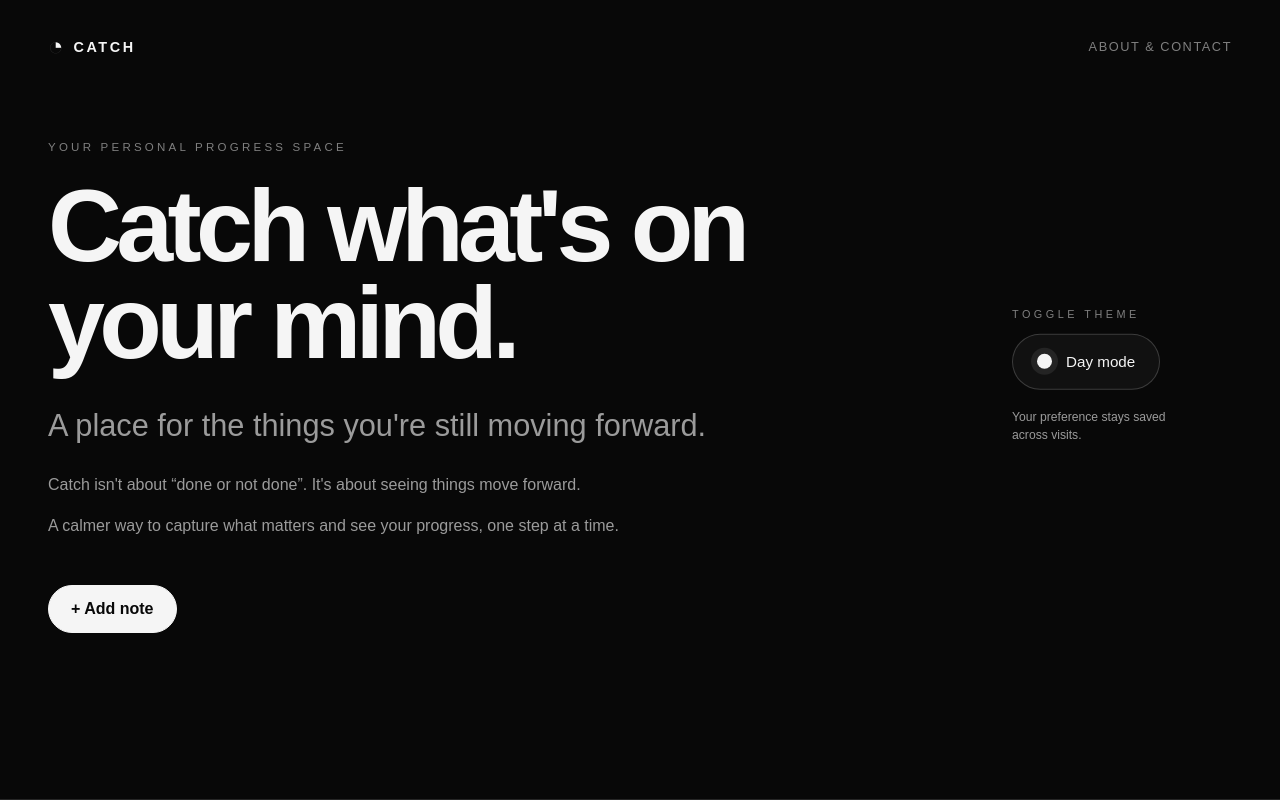
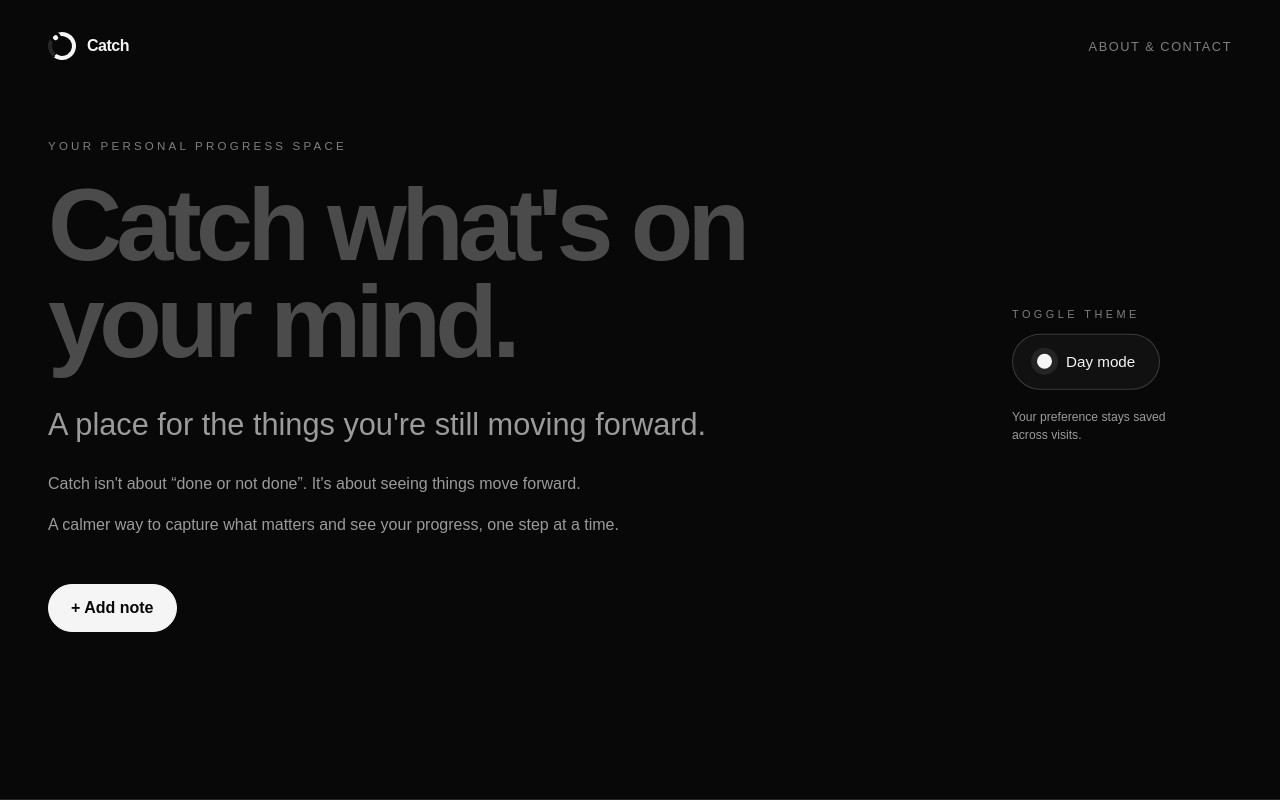
Before and after one commit to Frida1989/Catch, a React (Vite) app: page / in a window 1280 px wide. Shown: the top 800 px of the page. Built offline with nearby package versions, Linux system fonts and the light colour scheme.

Commit message:
Add AI task breakdown feature

```diff
--- a/package.json
+++ b/package.json
@@ -10,6 +10,7 @@
     "preview": "vite preview"
   },
   "dependencies": {
+    "@google/genai": "^2.24.0",
     "react": "^19.2.8",
     "react-dom": "^19.2.8",
     "react-router-dom": "6.3"
--- a/src/App.css
+++ b/src/App.css
@@ -301,17 +301,11 @@
 
   margin: 0 0 32px;
 
-  color: var(--text-main);
-
   font-size: clamp(3.5rem, 8vw, 7.5rem);
   font-weight: 600;
 
   line-height: 0.95;
   letter-spacing: -0.055em;
-}
-
-.hero-title-highlight {
-  color: var(--text-main);
 }
 
 .hero-subtitle {
@@ -2606,3 +2600,252 @@
     border-radius: 24px 24px 16px 16px;
   }
 }
+/* ========================================
+   HERO CURSOR REVEAL
+======================================== */
+
+.hero-title-reveal {
+  position: relative;
+
+  width: fit-content;
+  max-width: 1000px;
+
+  --mouse-x: 50%;
+  --mouse-y: 50%;
+}
+
+/* Normal dark / muted title */
+.hero-title-base {
+  color: #4b4b4b;
+}
+
+/* Bright copy */
+.hero-title-light {
+  position: absolute;
+
+  inset: 0;
+
+  color: #ffffff;
+
+  pointer-events: none;
+
+  opacity: 0;
+
+  mask-image: radial-gradient(
+    circle 150px at var(--mouse-x) var(--mouse-y),
+    black 0%,
+    black 25%,
+    transparent 75%
+  );
+
+  -webkit-mask-image: radial-gradient(
+    circle 150px at var(--mouse-x) var(--mouse-y),
+    black 0%,
+    black 25%,
+    transparent 75%
+  );
+
+  text-shadow:
+    0 0 20px rgba(255, 255, 255, 0.12),
+    0 0 45px rgba(255, 255, 255, 0.06);
+
+  transition: opacity 0.25s ease;
+}
+
+/* Only show reveal when mouse is on title */
+.hero-title-reveal:hover .hero-title-light {
+  opacity: 1;
+}
+.page-shell[data-theme="light"] .hero-title-base {
+  color: #a4a9b0;
+}
+
+.page-shell[data-theme="light"] .hero-title-light {
+  color: #181818;
+
+  text-shadow:
+    0 0 18px rgba(24, 24, 24, 0.1),
+    0 0 35px rgba(24, 24, 24, 0.05);
+}
+/* ========================================
+   CATCH LOGO
+======================================== */
+
+.catch-logo {
+  display: inline-flex;
+  align-items: center;
+
+  gap: 11px;
+
+  color: var(--text-main);
+
+  text-decoration: none;
+}
+
+/* Progress ring */
+.catch-logo-ring {
+  position: relative;
+
+  width: 28px;
+  height: 28px;
+
+  flex-shrink: 0;
+
+  display: grid;
+  place-items: center;
+
+  border-radius: 50%;
+
+  background: conic-gradient(
+    var(--text-main) 0deg 250deg,
+    var(--border) 250deg 360deg
+  );
+
+  transform: rotate(-35deg);
+
+  transition: transform 0.45s ease;
+}
+
+/* Empty middle */
+.catch-logo-ring-center {
+  width: 20px;
+  height: 20px;
+
+  border-radius: 50%;
+
+  background: var(--page-bg);
+}
+
+/* Small progress point */
+.catch-logo-ring::after {
+  content: "";
+
+  position: absolute;
+
+  width: 5px;
+  height: 5px;
+
+  top: 1px;
+  left: 11px;
+
+  border-radius: 50%;
+
+  background: var(--text-main);
+
+  box-shadow: 0 0 0 3px var(--page-bg);
+}
+
+/* Catch text */
+.catch-logo-text {
+  font-size: 1rem;
+  font-weight: 600;
+
+  letter-spacing: -0.03em;
+}
+
+/* Tiny interaction */
+.catch-logo:hover .catch-logo-ring {
+  transform: rotate(15deg);
+}
+/* ========================================
+   AI ASSIST
+======================================== */
+
+.ai-section {
+  margin: 48px 0;
+
+  padding: 36px;
+
+  border: 1px solid var(--border);
+  border-radius: 26px;
+
+  background: var(--surface);
+}
+
+.ai-title {
+  margin: 10px 0 12px;
+
+  color: var(--text-main);
+
+  font-size: clamp(1.6rem, 3vw, 2.4rem);
+  font-weight: 500;
+
+  letter-spacing: -0.03em;
+}
+
+.ai-description {
+  max-width: 540px;
+
+  margin: 0 0 28px;
+
+  color: var(--text-muted);
+
+  line-height: 1.6;
+}
+
+.ai-button {
+  min-height: 46px;
+
+  padding: 11px 18px;
+
+  border: 1px solid var(--text-main);
+  border-radius: 999px;
+
+  background: var(--text-main);
+  color: var(--page-bg);
+
+  font-weight: 500;
+}
+
+.ai-button:disabled {
+  opacity: 0.55;
+  cursor: wait;
+}
+
+.ai-error {
+  margin-top: 20px;
+
+  color: #ff5a5a;
+
+  font-size: 0.9rem;
+}
+
+.ai-steps {
+  margin: 32px 0 0;
+  padding: 0;
+
+  list-style: none;
+
+  display: grid;
+
+  gap: 12px;
+}
+
+.ai-steps li {
+  padding: 18px;
+
+  display: flex;
+  align-items: flex-start;
+
+  gap: 16px;
+
+  border: 1px solid var(--border);
+  border-radius: 16px;
+
+  background: var(--surface-soft);
+}
+
+.ai-steps li span {
+  color: var(--text-soft);
+
+  font-size: 0.72rem;
+  font-weight: 600;
+}
+
+.ai-steps li p {
+  margin: 0;
+
+  color: var(--text-main);
+
+  line-height: 1.5;
+}
--- a/src/Pages/About.jsx
+++ b/src/Pages/About.jsx
@@ -24,9 +24,12 @@ function About() {
       ======================================== */}
 
       <div className="about-top">
-        <Link to="/" className="brand">
-          <span className="brand-progress">◔</span>
-          <span className="brand-name">Catch</span>
+        <Link to="/" className="catch-logo">
+          <span className="catch-logo-ring" aria-hidden="true">
+            <span className="catch-logo-ring-center"></span>
+          </span>
+
+          <span className="catch-logo-text">Catch</span>
         </Link>
 
         <Link to="/" className="about-back-link">
@@ -65,7 +68,7 @@ function About() {
             <p className="video-small-text">Catch story</p>
 
             <h3>
-              Your future story video
+              My Catch story video
               <br />
               will live here.
             </h3>
--- a/src/Pages/Home.jsx
+++ b/src/Pages/Home.jsx
@@ -26,9 +26,12 @@ function Home({ notes, addNote }) {
     <div className="home-page">
       <section className="hero-section">
         <div className="hero-top">
-          <Link to="/" className="brand">
-            <span className="brand-progress">◔</span>
-            <span className="brand-name">Catch</span>
+          <Link to="/" className="catch-logo">
+            <span className="catch-logo-ring" aria-hidden="true">
+              <span className="catch-logo-ring-center"></span>
+            </span>
+
+            <span className="catch-logo-text">Catch</span>
           </Link>
 
           <Link to="/about" className="hero-about-link">
@@ -61,10 +64,28 @@ function Home({ notes, addNote }) {
           </div>
           <p className="hero-eyebrow">Your personal progress space</p>
 
-          <h1 className="hero-title">
-            Catch what's on
-            <span className="hero-title-highlight"> your mind.</span>
-          </h1>
+          <div
+            className="hero-title-reveal"
+            onMouseMove={(e) => {
+              const rect = e.currentTarget.getBoundingClientRect();
+
+              const x = e.clientX - rect.left;
+              const y = e.clientY - rect.top;
+
+              e.currentTarget.style.setProperty("--mouse-x", `${x}px`);
+              e.currentTarget.style.setProperty("--mouse-y", `${y}px`);
+            }}
+          >
+            {/* Normal title */}
+            <h1 className="hero-title hero-title-base">
+              Catch what's on your mind.
+            </h1>
+
+            {/* Bright title revealed by cursor */}
+            <h1 className="hero-title hero-title-light" aria-hidden="true">
+              Catch what's on your mind.
+            </h1>
+          </div>
 
           <h2 className="hero-subtitle">
             A place for the things you're still moving forward.
--- a/src/Pages/NoteDetails.jsx
+++ b/src/Pages/NoteDetails.jsx
@@ -14,6 +14,9 @@ function NoteDetails({ notes, deleteNote, editNote }) {
   const [editTargetPeriod, setEditTargetPeriod] = useState("");
   const [editProgress, setEditProgress] = useState(0);
   const [editError, setEditError] = useState("");
+  const [aiSteps, setAiSteps] = useState([]);
+  const [aiLoading, setAiLoading] = useState(false);
+  const [aiError, setAiError] = useState("");
 
   // Find the note from the URL id
   const note = notes.find((note) => note.id === Number(noteId));
@@ -78,6 +81,38 @@ function NoteDetails({ notes, deleteNote, editNote }) {
   function handleCancelEdit() {
     setEditError("");
     setIsEditing(false);
+  }
+  async function handleBreakIntoSteps() {
+    setAiLoading(true);
+    setAiError("");
+    setAiSteps([]);
+
+    try {
+      const response = await fetch("/api/break-down", {
+        method: "POST",
+
+        headers: {
+          "Content-Type": "application/json",
+        },
+
+        body: JSON.stringify({
+          title: note.title,
+          description: note.description,
+        }),
+      });
+
+      if (!response.ok) {
+        throw new Error("Could not generate steps");
+      }
+
+      const data = await response.json();
+
+      setAiSteps(data.steps);
+    } catch (error) {
+      setAiError("Could not generate steps. Please try again.");
+    } finally {
+      setAiLoading(false);
+    }
   }
 
   return (
@@ -318,6 +353,38 @@ function NoteDetails({ notes, deleteNote, editNote }) {
                 </div>
               </div>
             </section>
+            <section className="ai-section">
+              <p className="section-eyebrow">AI ASSIST</p>
+
+              <h2 className="ai-title">Make the next step easier.</h2>
+
+              <p className="ai-description">
+                Break this catch into three small, practical next steps.
+              </p>
+
+              <button
+                className="ai-button"
+                type="button"
+                onClick={handleBreakIntoSteps}
+                disabled={aiLoading}
+              >
+                {aiLoading ? "Thinking..." : "✦ Break into steps"}
+              </button>
+
+              {aiError && <p className="ai-error">{aiError}</p>}
+
+              {aiSteps.length > 0 && (
+                <ol className="ai-steps">
+                  {aiSteps.map((step, index) => (
+                    <li key={index}>
+                      <span>{index + 1}</span>
+
+                      <p>{step}</p>
+                    </li>
+                  ))}
+                </ol>
+              )}
+            </section>
 
             <div className="note-actions">
               <button
```
Also changed, not shown: api/break-down.js (added, +61 -0 lines), 2 other files (tests, documents, lock files or other folders).
